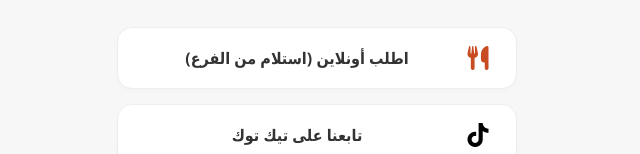
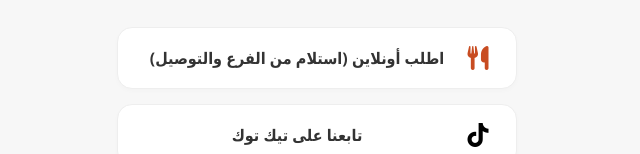
Before and after one commit to heliumeid-hue/-, a plain HTML site: page index.html in a window 1280 px wide. Shown: the part 229-383 px from the top of the page, without its empty margins (323-963 px from the left). Drawn offline with Linux system fonts and the light colour scheme.

Commit message:
Update index.html

```diff
--- a/index.html
+++ b/index.html
@@ -37,7 +37,7 @@
     <div class="links-wrapper">
         <a href="menu1.html" class="link-card">
             <i class="fas fa-utensils"></i>
-            <span class="link-text">اطلب أونلاين (استلام من الفرع)</span>
+            <span class="link-text">اطلب أونلاين (استلام من الفرع والتوصيل)</span>
         </a>
 
         <a href="https://www.tiktok.com/@fatayer_khalidiy" target="_blank" class="link-card">
```
